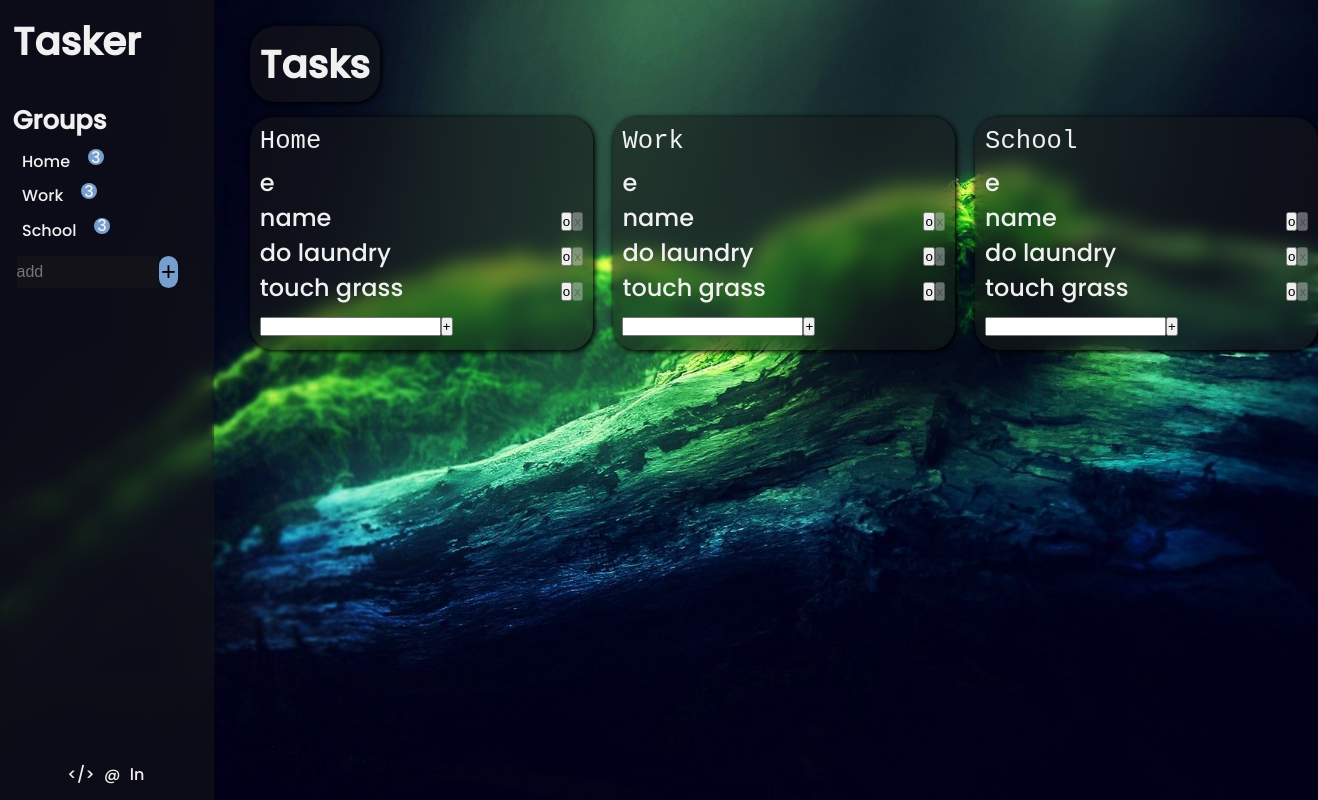
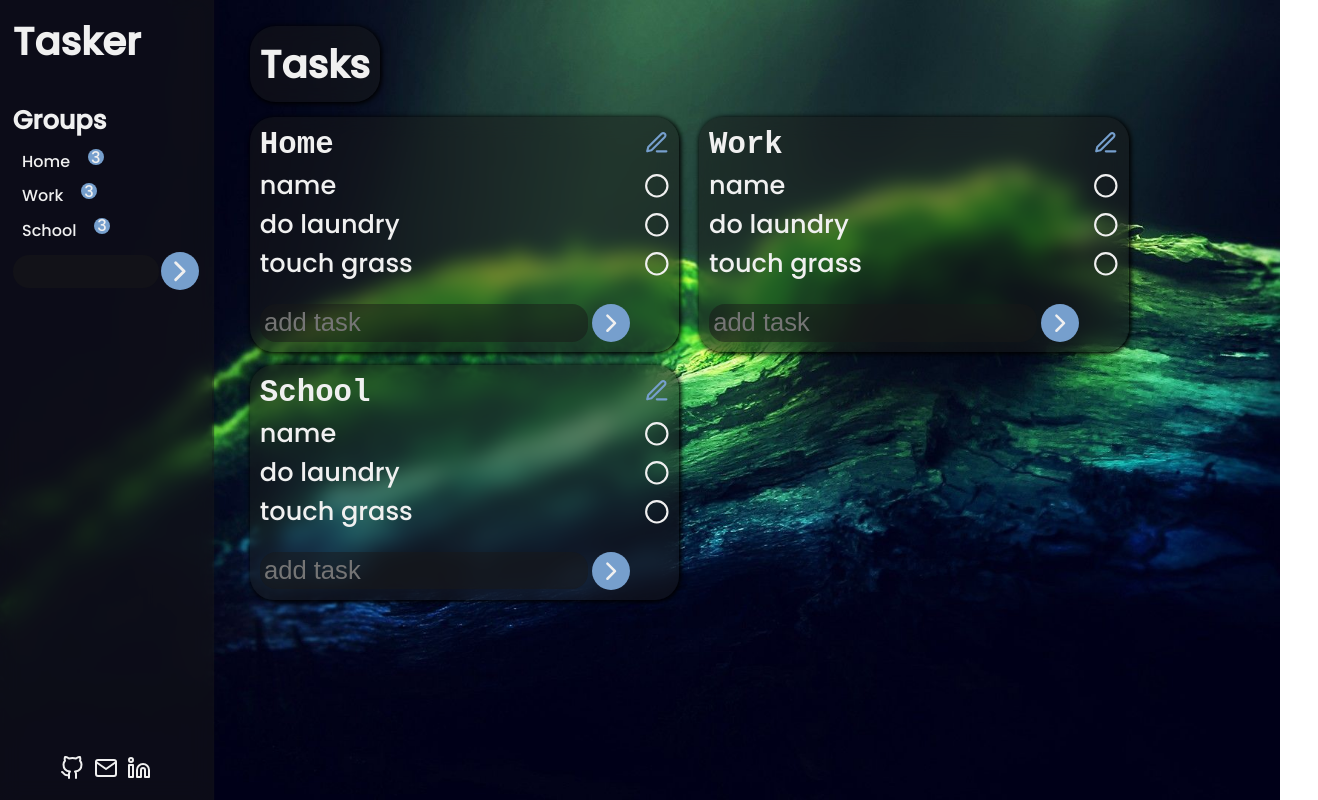
Before and after one commit to Predakor/Tasker, a React (Create React App) app: page / in a window 1280 px wide. Shown: the whole page, 1318 px wide, since content can reach past the window. Built offline with nearby package versions, Linux system fonts and the light colour scheme.

Commit message:
Layout polishing

```diff
--- a/package.json
+++ b/package.json
@@ -8,6 +8,7 @@
     "@testing-library/user-event": "^13.5.0",
     "react": "^18.1.0",
     "react-dom": "^18.1.0",
+    "react-icons": "^4.4.0",
     "react-scripts": "5.0.1",
     "web-vitals": "^2.1.4"
   },
--- a/src/components/inputAdd/InputAdd.js
+++ b/src/components/inputAdd/InputAdd.js
@@ -1,5 +1,5 @@
 import styles from "./InputAdd.module.css";
-
+import { FiChevronRight } from "react-icons/fi";
 function InputAdd({ placeholder, add }) {
   function keyHandler(e) {
     if (e.key !== "Enter") return;
@@ -12,13 +12,11 @@ function InputAdd({ placeholder, add }) {
       <input
         className={styles.input}
         type="text"
-        placeholder={"add"}
+        placeholder={placeholder}
         maxLength="24"
         onKeyDown={keyHandler}
       />
-      <button className={styles.button} onClick={add}>
-        +
-      </button>
+      <FiChevronRight className={styles.button} onClick={add} />
     </div>
   );
 }
--- a/src/components/inputAdd/InputAdd.module.css
+++ b/src/components/inputAdd/InputAdd.module.css
@@ -1,6 +1,7 @@
 .container {
   display: flex;
-  padding: 2%;
+  align-items: center;
+  gap: 1%;
 }
 
 .input,
@@ -13,17 +14,19 @@
   background-color: var(--primary-color-transparent);
 
   width: 80%;
+  padding: 1%;
+  border-radius: 1rem;
 
-  font-size: var(--font-size-small);
+  font-size: var(--font-size);
   color: var(--secondary-color);
 }
 .button {
   background-color: var(--accent-color);
 
+  border-radius: 0.5em;
   padding: 1%;
-  border-radius: 0.5em;
 
-  font-size: var(--font-size);
+  font-size: var(--font-size-big);
   cursor: pointer;
   transition: 0.5s;
 }
--- a/src/components/task/Task.js
+++ b/src/components/task/Task.js
@@ -1,4 +1,5 @@
 import { useState } from "react";
+import { FiCircle, FiCheckCircle, FiDelete } from "react-icons/fi";
 import styles from "./Task.module.css";
 
 function Task({ data }) {
@@ -18,12 +19,12 @@ function Task({ data }) {
       <p onClick={showInfo} className={isDone ? styles.done : ""}>
         {name}
       </p>
-      <div>
-        <button onClick={toggleTaskState}>o</button>
-        <button disabled={!isDone} onClick={toggleTaskState}>
-          x
-        </button>
-      </div>
+
+      {isDone ? (
+        <FiCheckCircle className={`${styles.icon} ${styles.appear}`} onClick={toggleTaskState} />
+      ) : (
+        <FiCircle className={styles.icon} onClick={toggleTaskState} />
+      )}
     </div>
   );
 }
--- a/src/components/task/Task.module.css
+++ b/src/components/task/Task.module.css
@@ -1,18 +1,22 @@
 .task {
   display: flex;
   justify-content: space-between;
+  align-items: center;
 
+  font-size: var(--font-size);
   padding: 0;
+  cursor: pointer;
   transition: 0.3s;
-  cursor: pointer;
 }
 .task:hover {
   background-color: rgb(50, 50, 50);
   transition: 0.3s ease-in;
 }
+
 .done {
   position: relative;
   transition: 2s;
+  color: var(--secondary-color-transparent);
 }
 .done::after {
   content: "";
@@ -27,7 +31,28 @@
 
   animation: line 0.5s;
 }
+.icon {
+  cursor: pointer;
+}
+.icon:hover {
+  color: var(--accent-color);
+}
+.appear {
+  animation: appear 0.5s ease-in;
+}
 
+button:hover {
+  opacity: 0.7;
+  transition: 0.3s;
+}
+@keyframes appear {
+  0% {
+    opacity: 0;
+  }
+  100% {
+    opacity: 1;
+  }
+}
 @keyframes line {
   0% {
     width: 0%;
--- a/src/components/taskColumn/TaskColumn.js
+++ b/src/components/taskColumn/TaskColumn.js
@@ -1,6 +1,7 @@
 import Card from "../card/Card";
 import Task from "../task/Task";
 import Title from "../title/Title.js";
+import InputAdd from "../inputAdd/InputAdd";
 import styles from "./taskColumn.module.css";
 
 function TaskColumn({ data }) {
@@ -8,17 +9,13 @@ function TaskColumn({ data }) {
   return (
     <Card>
       <Title columnData={data} />
-      <div>
+      <div className={styles.taskList}>
         {tasks.map((task) => (
           <Task data={task} key={task.id} />
         ))}
       </div>
 
-      <div className="taskInject">
-        <label htmlFor="addTaskInput"></label>
-        <input type="text" id="addTaskInput" />
-        <button onClick={() => console.log("add  task")}>+</button>
-      </div>
+      <InputAdd placeholder={"add task"} />
     </Card>
   );
 }
--- a/src/components/taskColumn/taskColumn.module.css
+++ b/src/components/taskColumn/taskColumn.module.css
@@ -1,8 +1,7 @@
-.collumn {
+.taskList {
   display: flex;
-  flex-flow: row wrap;
+  flex-flow: column nowrap;
   gap: 1%;
+
+  margin-bottom: 5%;
 }
-.title {
-  font-size: var(--font-size);
-}
--- a/src/components/taskGroup/TaskGroup.module.css
+++ b/src/components/taskGroup/TaskGroup.module.css
@@ -19,5 +19,10 @@
 }
 .columns {
   display: flex;
+  flex-flow: row wrap;
+  justify-content: flex-start;
+  align-content: flex-start;
   gap: 2%;
+
+  height: 100%;
 }
--- a/src/components/title/Title.js
+++ b/src/components/title/Title.js
@@ -1,10 +1,13 @@
 import styles from "./Title.module.css";
+import { FiEdit3 } from "react-icons/fi";
 
 function Title({ columnData }) {
   const { name } = columnData;
+
   function checkForEnd(e) {
     if (e.key === "Enter") saveTitle(e);
   }
+
   function saveTitle(e) {
     e.preventDefault();
 
@@ -16,21 +19,22 @@ function Title({ columnData }) {
     } else e.target.value = name;
   }
   return (
-    <>
+    <div className={styles.container}>
       <textarea
         className={styles.textarea}
         onKeyDown={checkForEnd}
         onBlur={saveTitle}
         name={`${name}-text`}
         id={`${name}-text`}
-        cols="20"
         rows="1"
         maxLength={20}
         defaultValue={name}
         spellCheck="false"
       />
-      <label htmlFor={`${name}-text`}>e</label>
-    </>
+      <label className={styles.label} htmlFor={`${name}-text`}>
+        <FiEdit3 />
+      </label>
+    </div>
   );
 }
 
--- a/src/components/title/Title.module.css
+++ b/src/components/title/Title.module.css
@@ -1,13 +1,35 @@
+.container {
+  display: flex;
+}
+
 .textarea {
   background: none;
   border: none;
 
+  width: fit-content;
+
   color: var(--secondary-color);
-  font-size: var(--font-size);
+  font-size: calc(1.2 * var(--font-size));
+  font-weight: 600;
+
+  cursor: default;
   resize: none;
+  transition: 0.3s;
+}
+.textarea:hover {
+  color: var(--accent-color);
+  transition: 0.3s;
 }
 .textarea:focus-visible {
   background-color: var(--primary-color);
 
   outline: none;
 }
+
+.label {
+  margin: auto;
+
+  font-size: var(--font-size);
+  color: var(--accent-color);
+  cursor: pointer;
+}
--- a/src/sidebar/Sidebar.js
+++ b/src/sidebar/Sidebar.js
@@ -1,7 +1,7 @@
-import styles from "./Sidebar.module.css";
 import GroupList from "../components/groupList/GroupList";
 import dummyData from "../utils/dummyData.json";
-
+import { FiGithub, FiMail, FiLinkedin } from "react-icons/fi";
+import styles from "./Sidebar.module.css";
 function Sidebar() {
   return (
     <div className={styles.sidebar}>
@@ -10,9 +10,15 @@ function Sidebar() {
       <GroupList groups={dummyData[0]} />
 
       <div className={styles.bottom}>
-        <a href="https://github.com/Predakor/tasker">{"</>"}</a>
-        <a href="mailto:patrykbusko@gmail.com?subject=business">{"@"}</a>
-        <a href="https://github.com/Predakor/tasker">{"ln"}</a>
+        <a href="https://github.com/Predakor/tasker">
+          <FiGithub />
+        </a>
+        <a href="mailto:patrykbusko@gmail.com?subject=business">
+          <FiMail />
+        </a>
+        <a href="https://github.com/Predakor/tasker">
+          <FiLinkedin />
+        </a>
       </div>
     </div>
   );
--- a/src/sidebar/Sidebar.module.css
+++ b/src/sidebar/Sidebar.module.css
@@ -20,6 +20,15 @@
   justify-content: center;
   gap: 5%;
 }
+a > svg {
+  font-size: var(--font-size);
+  transition: 0.5s;
+}
+a > svg:hover {
+  color: var(--accent-color);
+  opacity: 0.7;
+  transition: 0.3s;
+}
 
 @media screen and (max-width: 600px) {
   .sidebar {
```
Also changed, not shown: 1 other file (tests, documents, lock files or other folders).
